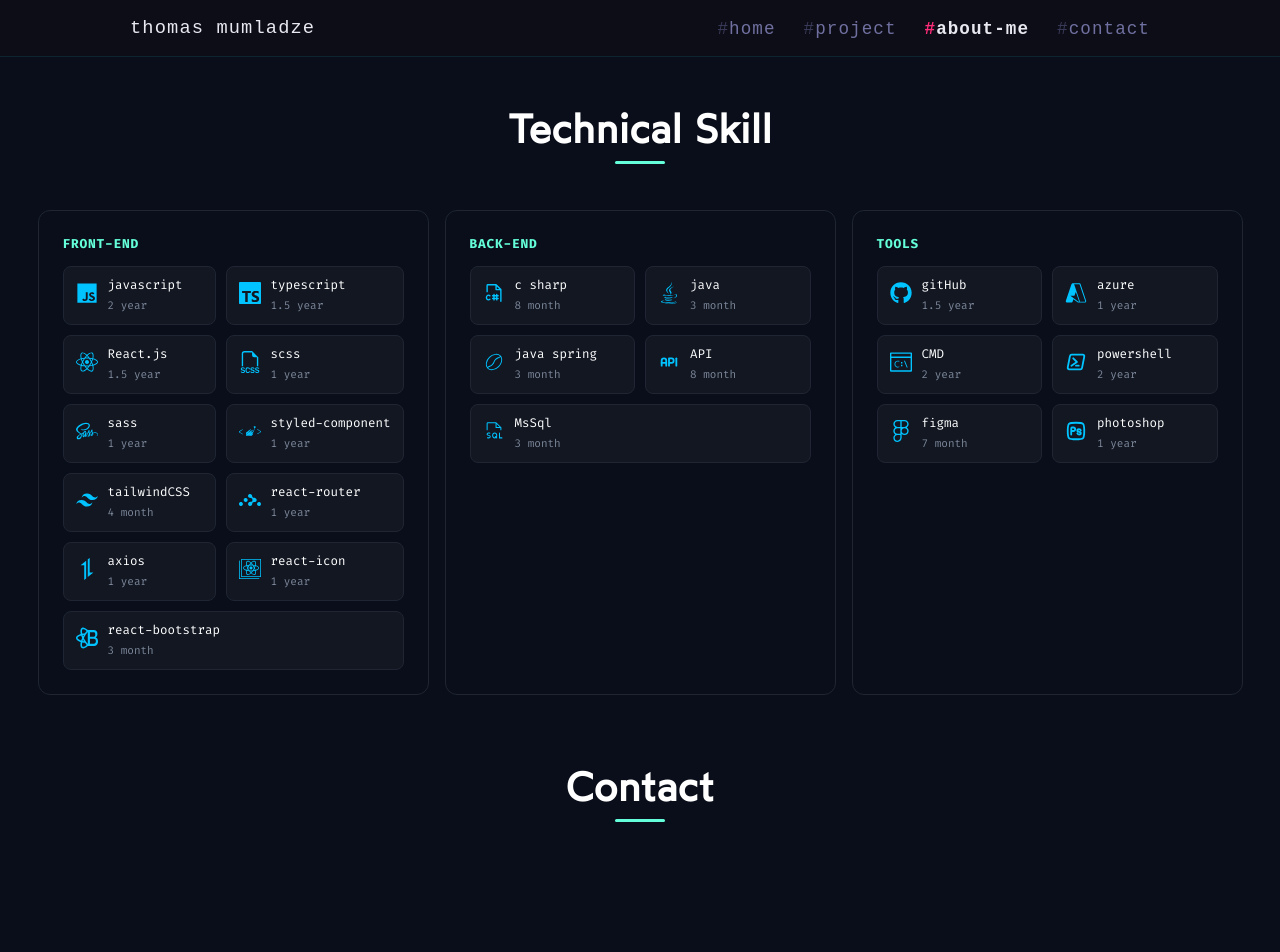
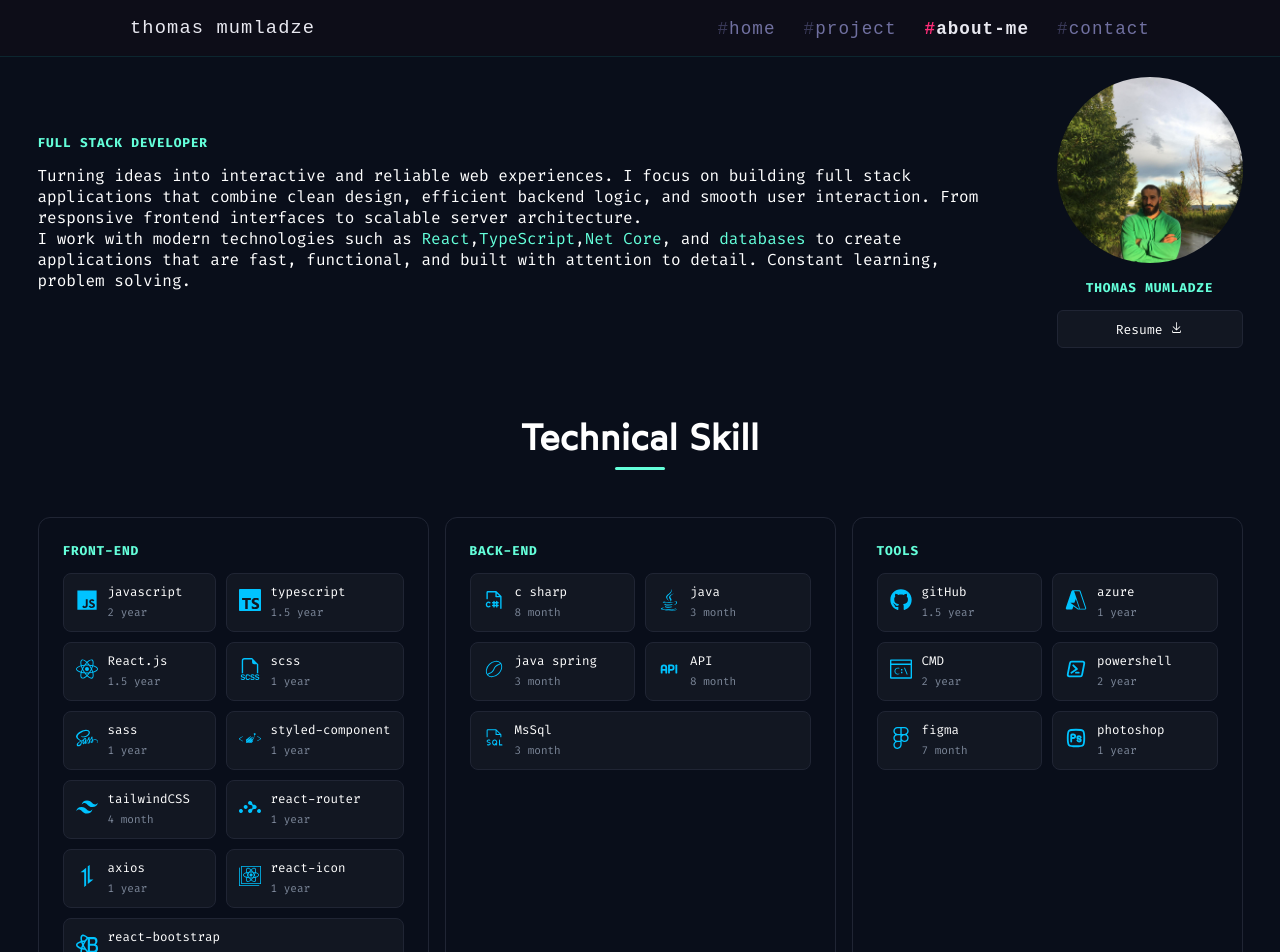
Before and after one commit to ThomasMumladze/dev-portfolio, a React (Vite) app: page /about-me in a window 1280 px wide. Shown: the top 952 px of the page. Before the commit the page ends 889 px from the top, so only its background shows below. Built offline with nearby package versions, Linux system fonts and the light colour scheme.

Commit message:
add cv updated stlye && add download

```diff
--- a/src/page/About.tsx
+++ b/src/page/About.tsx
@@ -1,3 +1,7 @@
+import profile_picture from "../assets/profile_picture.jpg";
+import cv_pdf from "../assets/data/cv.pdf";
+import { GoDownload } from "react-icons/go";
+
 // ========== component ========== //
 import SkilLCard from "../components/SkilLCard";
 
@@ -9,12 +13,40 @@ import _skillData from "../assets/data/skill.json";
 
 // ========== component ========== //
 import H1 from "../components/H1";
+import H3 from "../components/H3";
 
 const About = () => {
     const skillData = _skillData as SkillType[];
 
     return (
         <article className="about-page">
+            <section id="about-me">
+                <div className="about-section">
+                    <div className="about-section--content">
+                        <div>
+                            <H3 title="full stack developer" />
+                            <p>
+                                Turning ideas into interactive and reliable web experiences. I focus on building full stack
+                                applications that combine clean design, efficient backend logic, and smooth user interaction.
+                                From responsive frontend interfaces to scalable server architecture.
+                                <br /> I work with modern technologies such as <span>React</span>,<span>TypeScript</span>,
+                                <span>Net Core</span>, and <span>databases</span> to create applications that are fast,
+                                functional, and built with attention to detail. Constant learning, problem solving.
+                            </p>
+                        </div>
+                        <div className="profile-details">
+                            <div className="profile-picture">
+                                <img src={profile_picture} alt="" />
+                            </div>
+                            <H3 title="thomas mumladze" />
+                            <a className="btn-primary" href={cv_pdf} download>
+                                resume <GoDownload />
+                            </a>
+                        </div>
+                    </div>
+                </div>
+            </section>
+
             <section id="skills">
                 <div className="skill-section">
                     <div className="skill-section--header">
@@ -29,15 +61,6 @@ const About = () => {
                     </div>
                 </div>
             </section>
-
-            <section id="contact">
-                <div className="contact-section">
-                    <div className="contact-section--header">
-                        <H1 title="contact" />
-                    </div>
-                    <div className="contact-section--content"></div>
-                </div>
-            </section>
         </article>
     );
 };
--- a/src/style/components/_h1.scss
+++ b/src/style/components/_h1.scss
@@ -2,7 +2,7 @@
 .title {
     color: #fff;
     font-family: "section-title", sans-serif;
-    font-size: 2.5rem;
+    font-size: 2.25rem;
     letter-spacing: 0.7px;
     margin-block-end: 1.67rem;
     margin-block-start: 1.67rem;
--- a/src/style/pages/_about.scss
+++ b/src/style/pages/_about.scss
@@ -5,7 +5,56 @@
         padding: 20px;
 
         // ========== section body ========== //
-        .skill-section {
+        .about-section {
+            &--content {
+                align-items: center !important;
+                gap: 56px !important;
+
+                .profile-details {
+                    .profile-picture {
+                        height: 186px;
+                        border-radius: 50%;
+                        margin-bottom: 16px;
+
+                        overflow: hidden;
+                        width: 186px;
+
+                        img {
+                            height: 100%;
+                            object-fit: cover;
+                            width: 100%;
+                        }
+                    }
+
+                    h3 {
+                        text-align: center;
+                    }
+
+                    a {
+                        display: block;
+                        font-size: 13px;
+                        text-align: center;
+                        width: 100%;
+                    }
+                }
+
+                h3 {
+                    margin-bottom: 14px;
+                }
+
+                p {
+                    color: #fff;
+
+                    span {
+                        color: #64ffda;
+                    }
+                }
+            }
+        }
+
+        // ========== section body ========== //
+        .skill-section,
+        .about-section {
             &--header {
                 display: flex;
                 align-items: center;
@@ -18,20 +67,5 @@
                 gap: 16px;
             }
         }
-
-        // ========== section body ========== //
-        .contact-section {
-            &--header {
-                display: flex;
-                align-items: center;
-                justify-content: center;
-            }
-
-            &--content {
-                display: flex;
-                justify-content: space-between;
-                gap: 32px;
-            }
-        }
     }
 }
```
Also changed, not shown: src/assets/profile_picture.jpg (added), 1 other file (tests, documents, lock files or other folders).
